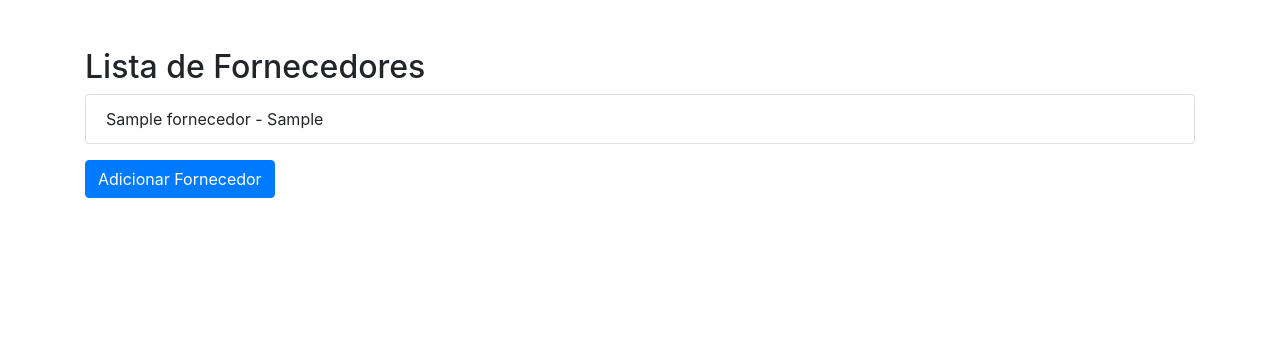
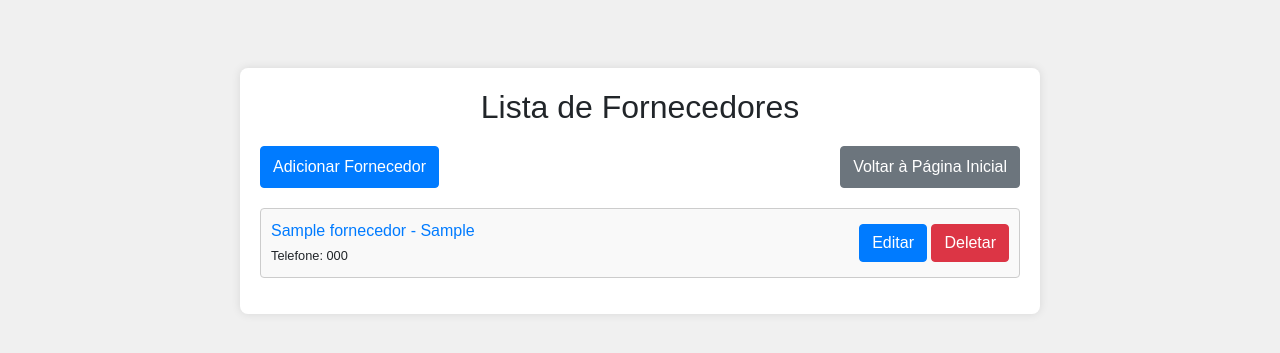
Before and after one commit to lecunha23/EditoraLivro, a Django app: page /fornecedores/ in a window 1280 px wide. Shown: the top 353 px of the page. Run offline with Django 5.2, Linux system fonts and the light colour scheme; tables that the repository leaves empty hold one stand-in row (values such as "Sample post"); some libraries are stand-ins or nearby versions.

Commit message:
feat: campo fornecedor fornecendo as informao correta

```diff
--- a/fornecedores/templates/fornecedores/lista_fornecedores.html
+++ b/fornecedores/templates/fornecedores/lista_fornecedores.html
@@ -1,23 +1,114 @@
-<!-- fornecedores/templates/fornecedores/lista_fornecedores.html -->
-
 <!DOCTYPE html>
 <html lang="pt-BR">
 <head>
     <meta charset="UTF-8">
-    <meta name="viewport" content="width=device-width, initial-scale=1.0">
     <title>Lista de Fornecedores</title>
     <link href="https://stackpath.bootstrapcdn.com/bootstrap/4.5.2/css/bootstrap.min.css" rel="stylesheet">
+    <style>
+        body {
+            font-family: Arial, sans-serif;
+            background-color: #f0f0f0;
+            margin: 0;
+            padding: 20px;
+        }
+        .container {
+            max-width: 800px;
+            margin: 0 auto;
+            background-color: #ffffff;
+            padding: 20px;
+            border-radius: 8px;
+            box-shadow: 0 0 10px rgba(0, 0, 0, 0.1);
+        }
+        h2 {
+            text-align: center;
+            margin-bottom: 20px;
+        }
+        ul {
+            list-style-type: none;
+            padding: 0;
+        }
+        li {
+            margin-bottom: 10px;
+            display: flex;
+            justify-content: space-between;
+            align-items: center;
+            padding: 10px;
+            border: 1px solid #ccc;
+            border-radius: 4px;
+            background-color: #f9f9f9;
+        }
+        .fornecedor-link {
+            text-decoration: none;
+            color: #007bff;
+        }
+        .fornecedor-link:hover {
+            text-decoration: underline;
+        }
+        .actions {
+            text-align: right;
+        }
+        .button-group {
+            margin-bottom: 20px;
+            display: flex;
+            justify-content: space-between;
+        }
+        .button-group a {
+            padding: 8px 12px;
+            border-radius: 4px;
+            text-decoration: none;
+        }
+        .button-group a.btn-primary {
+            background-color: #007bff; /* Cor azul do Bootstrap para botão primário */
+            color: #ffffff;
+        }
+        .button-group a.btn-primary:hover {
+            background-color: #0056b3; /* Cor de hover para botão primário */
+        }
+        .button-group a.btn-danger {
+            background-color: #dc3545; /* Cor vermelha do Bootstrap para botão de perigo */
+            color: #ffffff;
+        }
+        .button-group a.btn-danger:hover {
+            background-color: #c82333; /* Cor de hover para botão de perigo */
+        }
+        .button-group a.btn-secondary {
+            background-color: #6c757d; /* Cor cinza do Bootstrap para botão secundário */
+            color: #ffffff;
+        }
+        .button-group a.btn-secondary:hover {
+            background-color: #5a6268; /* Cor de hover para botão secundário */
+        }
+    </style>
 </head>
 <body>
     <div class="container mt-5">
         <h2>Lista de Fornecedores</h2>
-        <ul class="list-group">
+        <div class="button-group">
+            <a href="{% url 'adicionar_fornecedor' %}" class="btn btn-primary">Adicionar Fornecedor</a>
+            <a href="{% url 'home' %}" class="btn btn-secondary">Voltar à Página Inicial</a>
+        </div>
+        <ul>
             {% for fornecedor in fornecedores %}
-                <li class="list-group-item">{{ fornecedor.nome }} - {{ fornecedor.cnpj }}</li>
+                <li>
+                    <div>
+                        <a href="#" class="fornecedor-link">
+                            {{ fornecedor.nome }} - {{ fornecedor.cnpj }}
+                        </a>
+                        <br>
+                        <small>Telefone: {{ fornecedor.telefone }}</small> <!-- Exibir telefone -->
+                    </div>
+                    <div class="actions">
+                        <a href="{% url 'editar_fornecedor' fornecedor.pk %}" class="btn btn-primary">Editar</a>
+                        <a href="{% url 'deletar_fornecedor' fornecedor.pk %}" class="btn btn-danger">Deletar</a>
+                    </div>
+                </li>
+            {% empty %}
+                <li>Nenhum fornecedor encontrado.</li>
             {% endfor %}
         </ul>
-        <a href="{% url 'adicionar_fornecedor' %}" class="btn btn-primary mt-3">Adicionar Fornecedor</a>
     </div>
+
+    <script src="https://code.jquery.com/jquery-3.5.1.slim.min.js"></script>
     <script src="https://stackpath.bootstrapcdn.com/bootstrap/4.5.2/js/bootstrap.min.js"></script>
 </body>
 </html>
```
Also changed, not shown: fornecedores/templates/fornecedores/deletar_fornecedor.html (added, +22 -0 lines), fornecedores/templates/fornecedores/detail_fornecedores.html (+21 -11 lines), fornecedores/templates/fornecedores/editar_fornecedor.html (added, +67 -0 lines).
